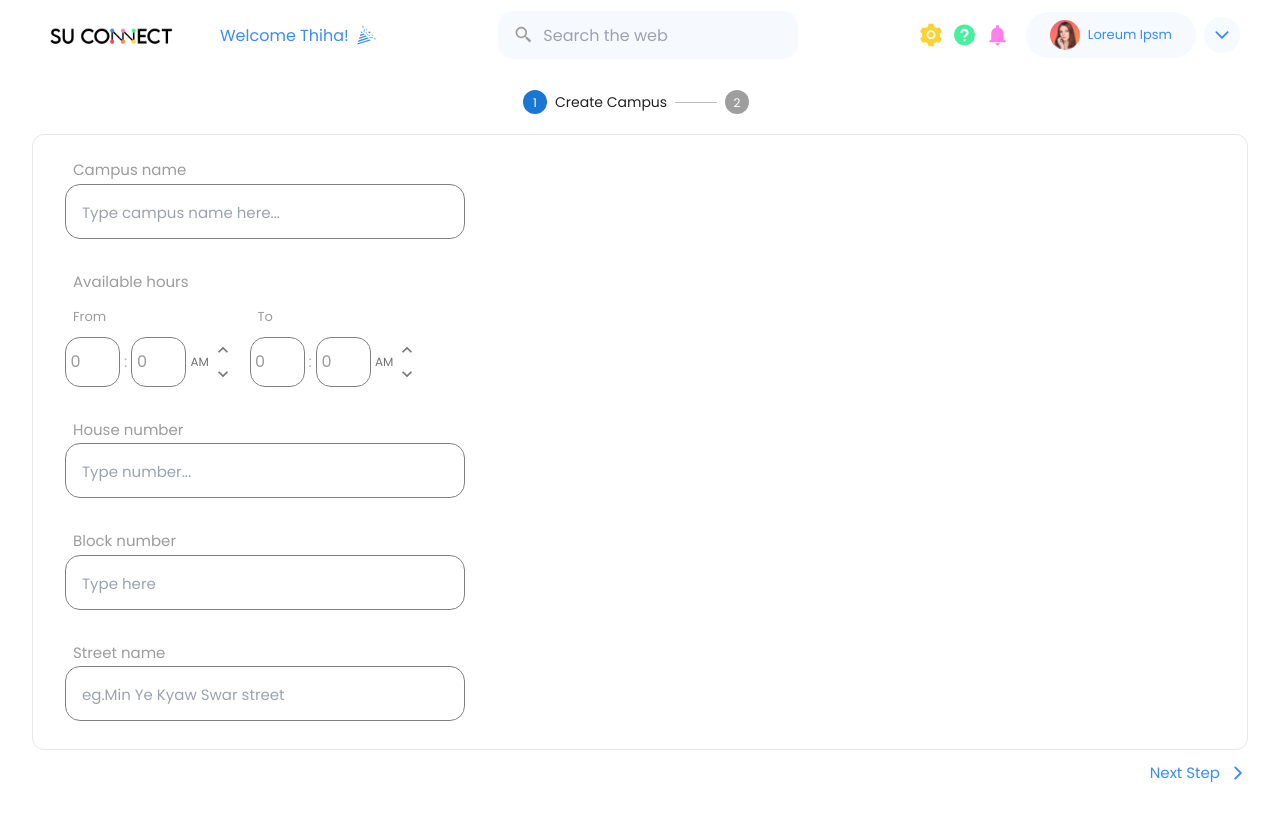
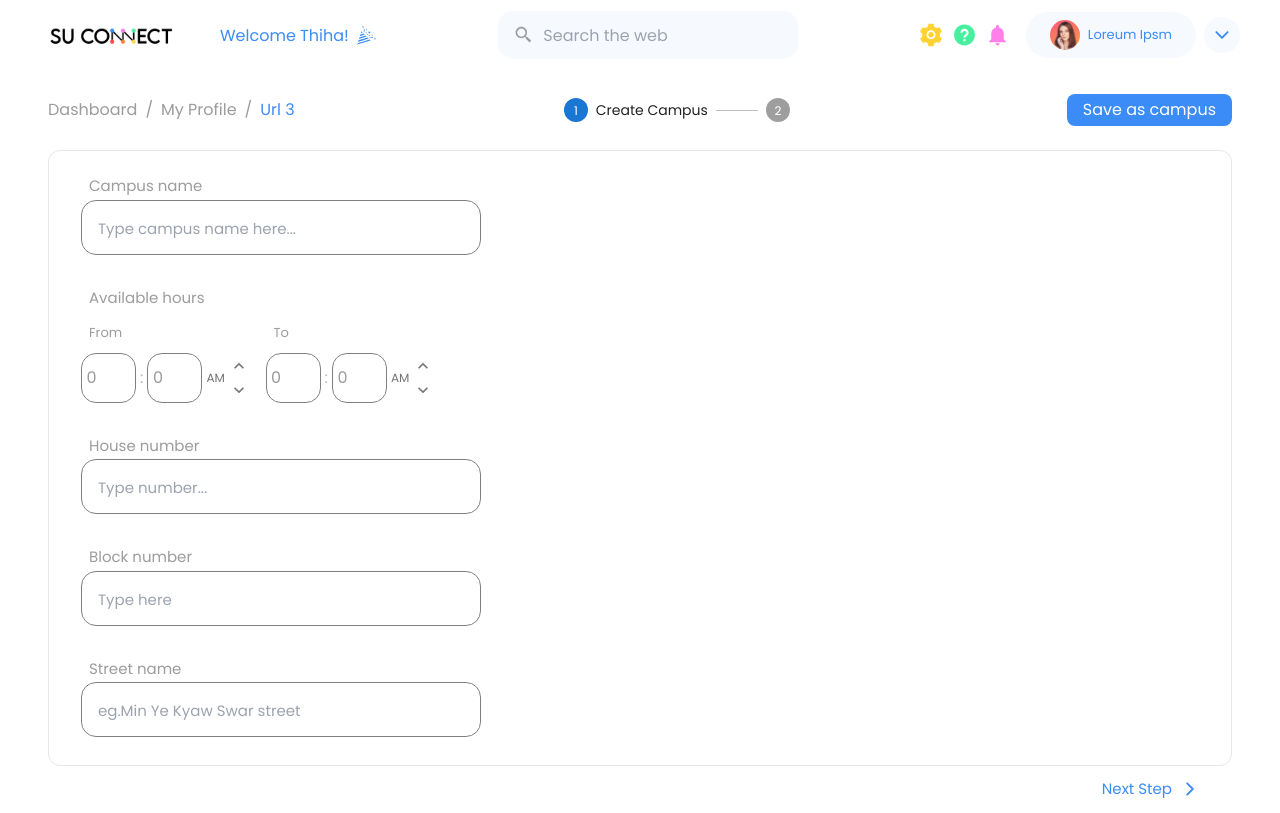
Before and after one commit to ShoonLeiNaing/suconnect-frontend, a Next.js app: page /create-campus in a window 1280 px wide. Built offline with nearby package versions, Linux system fonts and the light colour scheme.

Commit message:
create-campus form update done

```diff
--- a/components/Campus/CampusForm.tsx
+++ b/components/Campus/CampusForm.tsx
@@ -30,9 +30,8 @@ const CampusForm: FunctionComponent<IProps> = ({ handleNext, handleBack }) => {
   return (
     <>
       <Box
-        className="mx-8 border py-6 px-8 rounded-xl"
+        className="border py-6 px-8 rounded-xl overflow-y-auto"
         maxHeight="77vh"
-        overflow="scroll"
       >
         <Box className="flex flex-col gap-8" maxWidth="400px">
           <Box>
--- a/components/Campus/VenueForm.tsx
+++ b/components/Campus/VenueForm.tsx
@@ -27,9 +27,8 @@ const VenueForm: FunctionComponent<IProps> = ({ handleNext, handleBack }) => {
   return (
     <>
       <Box
-        className="mx-8 border py-6 px-8 rounded-xl"
+        className="border py-6 px-8 rounded-xl overflow-y-auto"
         maxHeight="77vh"
-        overflow="scroll"
       >
         <Box className="flex flex-col gap-8" maxWidth="400px">
           <Box>
@@ -41,6 +40,7 @@ const VenueForm: FunctionComponent<IProps> = ({ handleNext, handleBack }) => {
             />
           </Box>
           <TimeRangePicker
+            labelText="Available hours"
             startHour={startHour}
             endHour={endHour}
             startMin={startMin}
--- a/pages/create-campus/index.tsx
+++ b/pages/create-campus/index.tsx
@@ -1,9 +1,23 @@
 import { useState } from "react";
+import { Box, Typography } from "@mui/material";
 import CampusForm from "../../components/Campus/CampusForm";
 import VenueForm from "../../components/Campus/VenueForm";
 import Layout from "../../components/Layout";
 import StepperComponent from "../../components/Stepper/Stepper";
 import { navigation } from "../../data/navigationData";
+import { colors } from "../../data/constant";
+import BreadcrumbsComponent from "../../components/Breadcrumbs";
+
+const breadCrumbsData = [
+  {
+    name: "Dashboard",
+    link: "/dashboard",
+  },
+  {
+    name: "My Profile",
+    link: "/profile",
+  },
+];
 
 const CreateCampus = () => {
   const [activeStep, setActiveStep] = useState(0);
@@ -46,15 +60,37 @@ const CreateCampus = () => {
 
   return (
     <Layout showSideNav={false} hiddenFooter data={navigation}>
+      <Box className="mx-12">
+        <Box className="flex justify-between my-2">
+          <BreadcrumbsComponent
+            currentPage="Url 3"
+            previousPages={breadCrumbsData}
+          />
+          <Box className="flex items-center">
             <StepperComponent
               {...{
                 steps,
                 activeStep,
                 setActiveStep,
                 width: "250px",
+                divided: true,
+                showStatus: true,
                 marginY: "20px",
               }}
             />
+          </Box>
+          <Box
+            className="flex  items-center my-4 px-4 text-white cursor-pointer rounded-lg"
+            bgcolor={colors.primaryColors.lightblue.lightblue1}
+          >
+            <Typography style={{ fontSize: "16px" }}>Save as campus</Typography>
+          </Box>
+        </Box>
+
+        <StepperComponent
+          {...{ steps, activeStep, setActiveStep, divided: true, showContent: true}}
+        />
+      </Box>
     </Layout>
   );
 };
--- a/pages/schedule/[id].tsx
+++ b/pages/schedule/[id].tsx
@@ -88,13 +88,13 @@ const CreateCourseForm = () => {
             currentPage="Schedule"
             previousPages={breadCrumbsData}
           />
-          <Box className="flex items-center justify-center " sx={{ flex: 1 }}>
+          <Box className="flex items-center">
             <StepperComponent
               {...{
                 steps,
                 activeStep,
                 setActiveStep,
-                width: "100%",
+                width: "700px",
                 divided: true,
                 showStatus: true,
               }}
```
Lines whose indentation alone changed are shown as unchanged.
